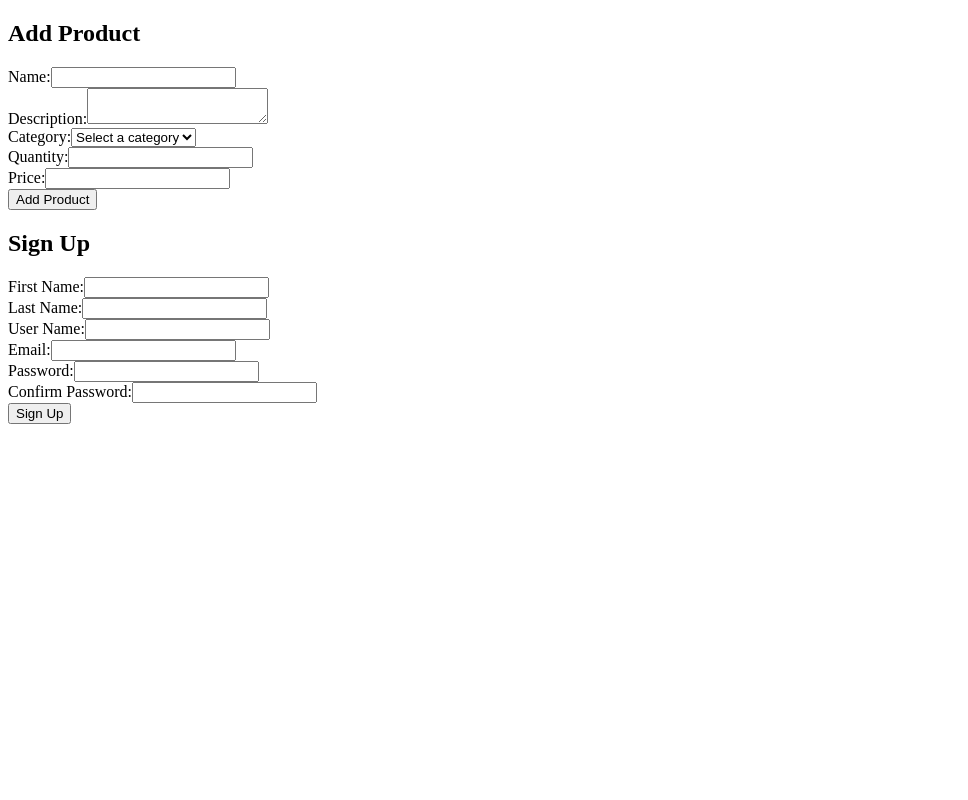
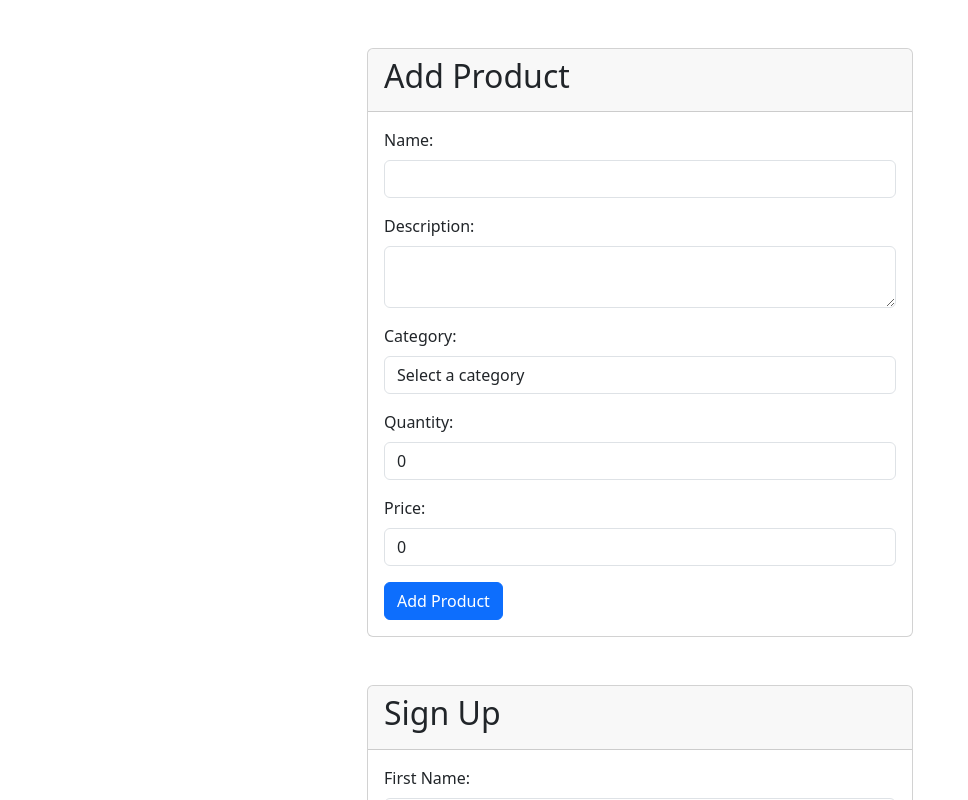
Before and after one commit to stephensyw/midterm-301335153, a React (Create React App) app: page / in a window 1280 px wide. Shown: the top 800 px of the page, without its empty margins (0-968 px from the left). Built offline with nearby package versions, Linux system fonts and the light colour scheme.

Commit message:
fourth commit: userState and userForm completed

```diff
--- a/src/AddProduct.js
+++ b/src/AddProduct.js
@@ -1,16 +1,25 @@
-import React from 'react';
-import { useForm } from 'react-hook-form';
+import React, { useState } from 'react';
 
 const AddProduct = () => {
-  const {
-    register,
-    handleSubmit,
-    formState: { errors },
-  } = useForm();
+  const [formData, setFormData] = useState({
+    name: '',
+    description: '',
+    category: '',
+    quantity: 0,
+    price: 0,
+  });
 
-  const onSubmit = (data) => {
-    console.log(data);
-    // Add your logic to save the product
+  const handleInputChange = (e) => {
+    setFormData({
+      ...formData,
+      [e.target.name]: e.target.value,
+    });
+  };
+
+  const handleSubmit = (e) => {
+    e.preventDefault();
+    alert(JSON.stringify(formData));
+    console.log(formData);
   };
 
   return (
@@ -22,7 +31,7 @@ const AddProduct = () => {
               <h2>Add Product</h2>
             </div>
             <div className="card-body">
-              <form onSubmit={handleSubmit(onSubmit)}>
+              <form onSubmit={handleSubmit}>
                 <div className="mb-3">
                   <label htmlFor="name" className="form-label">
                     Name:
@@ -30,16 +39,11 @@ const AddProduct = () => {
                   <input
                     type="text"
                     id="name"
-                    className={`form-control ${
-                      errors.name ? 'is-invalid' : ''
-                    }`}
-                    {...register('name', { required: true })}
+                    name="name"
+                    className="form-control"
+                    value={formData.name}
+                    onChange={handleInputChange}
                   />
-                  {errors.name && (
-                    <div className="invalid-feedback">
-                      Product name is required.
-                    </div>
-                  )}
                 </div>
                 <div className="mb-3">
                   <label htmlFor="description" className="form-label">
@@ -47,16 +51,11 @@ const AddProduct = () => {
                   </label>
                   <textarea
                     id="description"
-                    className={`form-control ${
-                      errors.description ? 'is-invalid' : ''
-                    }`}
-                    {...register('description', { required: true })}
+                    name="description"
+                    className="form-control"
+                    value={formData.description}
+                    onChange={handleInputChange}
                   ></textarea>
-                  {errors.description && (
-                    <div className="invalid-feedback">
-                      Product description is required.
-                    </div>
-                  )}
                 </div>
                 <div className="mb-3">
                   <label htmlFor="category" className="form-label">
@@ -64,21 +63,16 @@ const AddProduct = () => {
                   </label>
                   <select
                     id="category"
-                    className={`form-control ${
-                      errors.category ? 'is-invalid' : ''
-                    }`}
-                    {...register('category', { required: true })}
+                    name="category"
+                    className="form-control"
+                    value={formData.category}
+                    onChange={handleInputChange}
                   >
                     <option value="">Select a category</option>
                     <option value="electronics">Electronics</option>
                     <option value="clothing">Clothing</option>
                     <option value="home">Home</option>
                   </select>
-                  {errors.category && (
-                    <div className="invalid-feedback">
-                      Product category is required.
-                    </div>
-                  )}
                 </div>
                 <div className="mb-3">
                   <label htmlFor="quantity" className="form-label">
@@ -87,16 +81,11 @@ const AddProduct = () => {
                   <input
                     type="number"
                     id="quantity"
-                    className={`form-control ${
-                      errors.quantity ? 'is-invalid' : ''
-                    }`}
-                    {...register('quantity', { required: true, min: 0 })}
+                    name="quantity"
+                    className="form-control"
+                    value={formData.quantity}
+                    onChange={handleInputChange}
                   />
-                  {errors.quantity && (
-                    <div className="invalid-feedback">
-                      Product quantity is required and must be a positive number.
-                    </div>
-                  )}
                 </div>
                 <div className="mb-3">
                   <label htmlFor="price" className="form-label">
@@ -105,16 +94,11 @@ const AddProduct = () => {
                   <input
                     type="number"
                     id="price"
-                    className={`form-control ${
-                      errors.price ? 'is-invalid' : ''
-                    }`}
-                    {...register('price', { required: true, min: 0 })}
+                    name="price"
+                    className="form-control"
+                    value={formData.price}
+                    onChange={handleInputChange}
                   />
-                  {errors.price && (
-                    <div className="invalid-feedback">
-                      Product price is required and must be a positive number.
-                    </div>
-                  )}
                 </div>
                 <button type="submit" className="btn btn-primary">
                   Add Product
--- a/src/SignUpUser.js
+++ b/src/SignUpUser.js
@@ -19,69 +19,125 @@ const SignUpUser = () => {
   };
 
   return (
-    <div>
+    <div className="container my-5">
+      <div className="row justify-content-center">
+        <div className="col-md-6">
+          <div className="card">
+            <div className="card-header">
               <h2>Sign Up</h2>
+            </div>
+            <div className="card-body">
               <form onSubmit={handleSubmit(onSubmit)}>
-        <div>
-          <label htmlFor="firstName">First Name:</label>
+                <div className="mb-3">
+                  <label htmlFor="firstName" className="form-label">
+                    First Name:
+                  </label>
                   <input
                     type="text"
                     id="firstName"
+                    className={`form-control ${
+                      errors.firstName ? 'is-invalid' : ''
+                    }`}
                     {...register('firstName', { required: true })}
                   />
-          {errors.firstName && <p>First name is required.</p>}
+                  {errors.firstName && (
+                    <div className="invalid-feedback">First name is required.</div>
+                  )}
                 </div>
-        <div>
-          <label htmlFor="lastName">Last Name:</label>
+                <div className="mb-3">
+                  <label htmlFor="lastName" className="form-label">
+                    Last Name:
+                  </label>
                   <input
                     type="text"
                     id="lastName"
+                    className={`form-control ${
+                      errors.lastName ? 'is-invalid' : ''
+                    }`}
                     {...register('lastName', { required: true })}
                   />
-          {errors.lastName && <p>Last name is required.</p>}
+                  {errors.lastName && (
+                    <div className="invalid-feedback">Last name is required.</div>
+                  )}
                 </div>
-        <div>
-          <label htmlFor="userName">User Name:</label>
+                <div className="mb-3">
+                  <label htmlFor="userName" className="form-label">
+                    User Name:
+                  </label>
                   <input
                     type="text"
                     id="userName"
+                    className={`form-control ${
+                      errors.userName ? 'is-invalid' : ''
+                    }`}
                     {...register('userName', { required: true })}
                   />
-          {errors.userName && <p>User name is required.</p>}
+                  {errors.userName && (
+                    <div className="invalid-feedback">User name is required.</div>
+                  )}
                 </div>
-        <div>
-          <label htmlFor="email">Email:</label>
+                <div className="mb-3">
+                  <label htmlFor="email" className="form-label">
+                    Email:
+                  </label>
                   <input
                     type="email"
                     id="email"
+                    className={`form-control ${
+                      errors.email ? 'is-invalid' : ''
+                    }`}
                     {...register('email', {
                       required: true,
                       pattern: /^\S+@\S+$/i,
                     })}
                   />
-          {errors.email?.type === 'required' && <p>Email is required.</p>}
-          {errors.email?.type === 'pattern' && <p>Email is not valid.</p>}
+                  {errors.email?.type === 'required' && (
+                    <div className="invalid-feedback">Email is required.</div>
+                  )}
+                  {errors.email?.type === 'pattern' && (
+                    <div className="invalid-feedback">Email is not valid.</div>
+                  )}
                 </div>
-        <div>
-          <label htmlFor="password">Password:</label>
+                <div className="mb-3">
+                  <label htmlFor="password" className="form-label">
+                    Password:
+                  </label>
                   <input
                     type="password"
                     id="password"
+                    className={`form-control ${
+                      errors.password ? 'is-invalid' : ''
+                    }`}
                     {...register('password', { required: true })}
                   />
-          {errors.password && <p>Password is required.</p>}
+                  {errors.password && (
+                    <div className="invalid-feedback">Password is required.</div>
+                  )}
                 </div>
-        <div>
-          <label htmlFor="confirmPassword">Confirm Password:</label>
+                <div className="mb-3">
+                  <label htmlFor="confirmPassword" className="form-label">
+                    Confirm Password:
+                  </label>
                   <input
                     type="password"
                     id="confirmPassword"
+                    className={`form-control ${
+                      errors.confirmPassword ? 'is-invalid' : ''
+                    }`}
                     {...register('confirmPassword', { required: true })}
                   />
-          {errors.confirmPassword && <p>Confirm password is required.</p>}
+                  {errors.confirmPassword && (
+                    <div className="invalid-feedback">Confirm password is required.</div>
+                  )}
                 </div>
-        <button type="submit">Sign Up</button>
+                <button type="submit" className="btn btn-primary">
+                  Sign Up
+                </button>
               </form>
+            </div>
+          </div>
+        </div>
+      </div>
     </div>
   );
 };
--- a/src/index.js
+++ b/src/index.js
@@ -2,7 +2,7 @@ import React from 'react';
 import ReactDOM from 'react-dom';
 import AddProduct from './AddProduct';
 import SignUpUser from './SignUpUser';
-//import 'bootstrap/dist/css/bootstrap.min.css';
+import 'bootstrap/dist/css/bootstrap.min.css';
 
 ReactDOM.render(
   <React.StrictMode>
```
Lines whose indentation alone changed are shown as unchanged.
